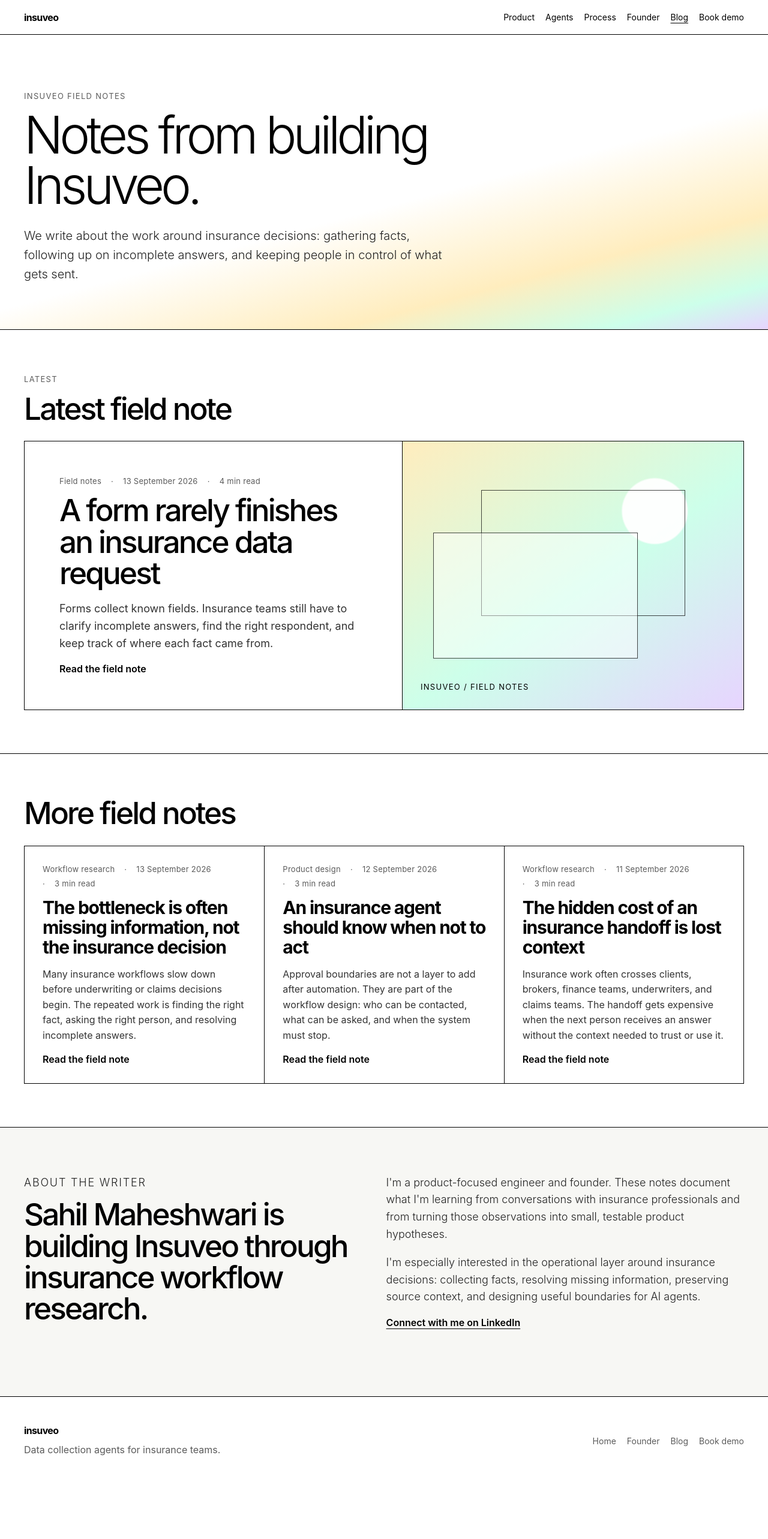
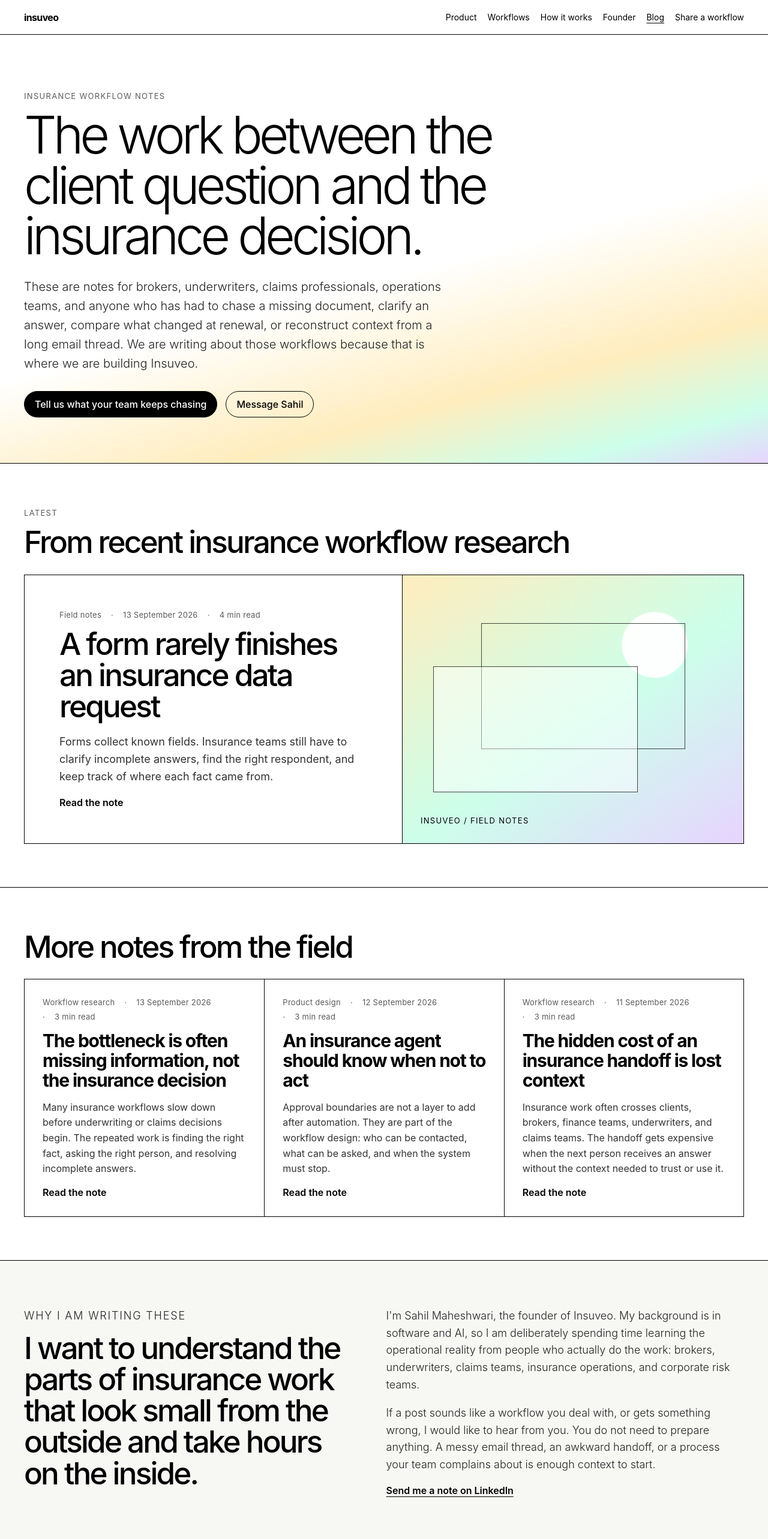
Before and after one commit to bluzeey/insuveo-web, a Next.js app: page /blog in a window 1280 px wide. Shown: the top 2566 px of the page at 60% size. Before the commit the page ends 2476 px from the top, so only its background shows below. Built offline with nearby package versions, Linux system fonts and the light colour scheme.

Commit message:
Refocus blog copy on insurance professionals

```diff
--- a/app/blog/page.tsx
+++ b/app/blog/page.tsx
@@ -6,8 +6,8 @@
 const linkedinUrl = 'https://www.linkedin.com/in/sahil-maheshwari/';
 
 export const metadata: Metadata = {
-  title: 'Blog | Insuveo',
-  description: 'Notes from building Insuveo and studying how insurance teams collect information.',
+  title: 'Insurance Workflow Notes | Insuveo',
+  description: 'Field notes on the operational work around broking, underwriting, renewals, claims, and insurance data collection.',
 };
 
 function PostMeta({ post }: { post: BlogPostMeta }) {
@@ -26,11 +26,11 @@
       <Link className="wordmark" href="/">insuveo</Link>
       <nav aria-label="Primary navigation">
         <Link href="/#product">Product</Link>
-        <Link href="/#agents">Agents</Link>
-        <Link href="/#process">Process</Link>
+        <Link href="/#agents">Workflows</Link>
+        <Link href="/#process">How it works</Link>
         <Link href="/#founder">Founder</Link>
         <Link className="blog-nav-current" href="/blog">Blog</Link>
-        <a href={demoUrl}>Book demo</a>
+        <a href={demoUrl}>Share a workflow</a>
       </nav>
     </header>
   );
@@ -41,13 +41,13 @@
     <footer className="footer">
       <div>
         <Link className="wordmark" href="/">insuveo</Link>
-        <p>Data collection agents for insurance teams.</p>
+        <p>Notes on the work around insurance decisions.</p>
       </div>
       <nav aria-label="Footer navigation">
         <Link href="/">Home</Link>
         <Link href="/#founder">Founder</Link>
         <Link href="/blog">Blog</Link>
-        <a href={demoUrl}>Book demo</a>
+        <a href={demoUrl}>Share a workflow</a>
       </nav>
     </footer>
   );
@@ -61,23 +61,27 @@
     <main className="blog-shell">
       <Header />
       <section className="blog-hero">
-        <p className="eyebrow">Insuveo field notes</p>
-        <h1>Notes from building Insuveo.</h1>
+        <p className="eyebrow">Insurance workflow notes</p>
+        <h1>The work between the client question and the insurance decision.</h1>
         <p className="blog-hero-copy">
-          We write about the work around insurance decisions: gathering facts, following up on incomplete answers, and keeping people in control of what gets sent.
+          These are notes for brokers, underwriters, claims professionals, operations teams, and anyone who has had to chase a missing document, clarify an answer, compare what changed at renewal, or reconstruct context from a long email thread. We are writing about those workflows because that is where we are building Insuveo.
         </p>
+        <div className="hero-actions">
+          <a className="button button-primary" href={demoUrl}>Tell us what your team keeps chasing</a>
+          <a className="button button-secondary" href={linkedinUrl} target="_blank" rel="noreferrer">Message Sahil</a>
+        </div>
       </section>
 
       <section className="blog-section">
         <div className="blog-section-header">
           <div>
             <p className="eyebrow">Latest</p>
-            <h2>Latest field note</h2>
+            <h2>From recent insurance workflow research</h2>
           </div>
         </div>
 
         {!featured ? (
-          <p className="empty-blog">The first field note is being prepared.</p>
+          <p className="empty-blog">The first insurance workflow note is being prepared.</p>
         ) : (
           <Link className="featured-post" href={`/blog/${featured.slug}`}>
             <div className="featured-post-copy">
@@ -86,7 +90,7 @@
                 <h2>{featured.title}</h2>
                 <p>{featured.excerpt}</p>
               </div>
-              <span className="text-link">Read the field note</span>
+              <span className="text-link">Read the note</span>
             </div>
             <div className="post-visual" aria-hidden={!featured.image}>
               {featured.image ? (
@@ -102,7 +106,7 @@
       {morePosts.length > 0 && (
         <section className="blog-section">
           <div className="blog-section-header">
-            <h2>More field notes</h2>
+            <h2>More notes from the field</h2>
           </div>
           <div className="post-grid">
             {morePosts.map((post) => (
@@ -112,7 +116,7 @@
                   <h3>{post.title}</h3>
                   <p>{post.excerpt}</p>
                 </div>
-                <span className="text-link">Read the field note</span>
+                <span className="text-link">Read the note</span>
               </Link>
             ))}
           </div>
@@ -121,17 +125,17 @@
 
       <section className="section split muted-section">
         <div>
-          <p className="eyebrow">About the writer</p>
-          <h2>Sahil Maheshwari is building Insuveo through insurance workflow research.</h2>
+          <p className="eyebrow">Why I am writing these</p>
+          <h2>I want to understand the parts of insurance work that look small from the outside and take hours on the inside.</h2>
         </div>
         <div>
           <p>
-            I&apos;m a product-focused engineer and founder. These notes document what I&apos;m learning from conversations with insurance professionals and from turning those observations into small, testable product hypotheses.
+            I&apos;m Sahil Maheshwari, the founder of Insuveo. My background is in software and AI, so I am deliberately spending time learning the operational reality from people who actually do the work: brokers, underwriters, claims teams, insurance operations, and corporate risk teams.
           </p>
           <p>
-            I&apos;m especially interested in the operational layer around insurance decisions: collecting facts, resolving missing information, preserving source context, and designing useful boundaries for AI agents.
+            If a post sounds like a workflow you deal with, or gets something wrong, I would like to hear from you. You do not need to prepare anything. A messy email thread, an awkward handoff, or a process your team complains about is enough context to start.
           </p>
-          <a className="text-link" href={linkedinUrl} target="_blank" rel="noreferrer">Connect with me on LinkedIn</a>
+          <a className="text-link" href={linkedinUrl} target="_blank" rel="noreferrer">Send me a note on LinkedIn</a>
         </div>
       </section>
 
```
